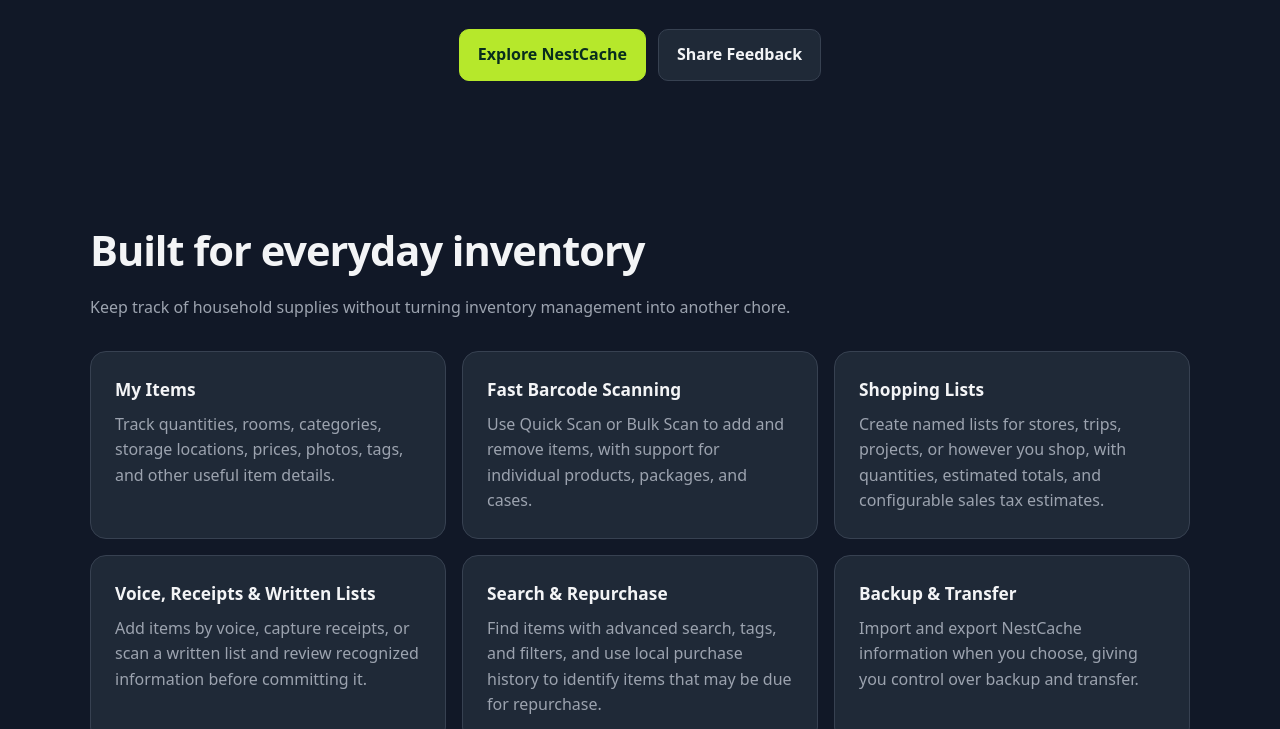
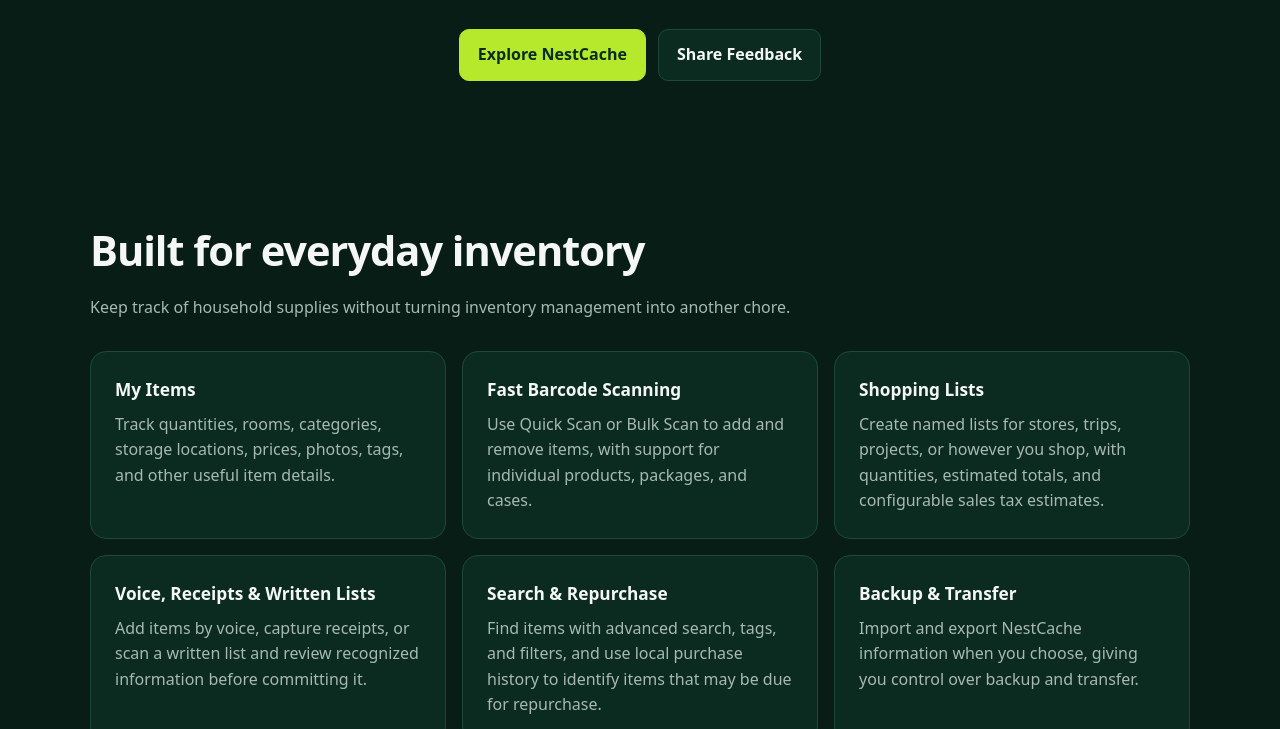
Before and after one commit to nestcache/nestcache-site, a plain HTML site: page index.html in a window 1280 px wide. Shown: the part 644-1373 px from the top of the page. Drawn offline with Linux system fonts and the dark colour scheme.

Commit message:
Use forest-green dark theme

```diff
--- a/index.html
+++ b/index.html
@@ -23,12 +23,12 @@
     }
     @media (prefers-color-scheme: dark) {
       :root {
-        --bg: #111827;
-        --card: #1f2937;
-        --card-soft: #182131;
-        --text: #f3f4f6;
-        --muted: #9ca3af;
-        --border: #374151;
+        --bg: #071d15;
+        --card: #0b2b20;
+        --card-soft: #09241b;
+        --text: #f4f7f5;
+        --muted: #a8b9b1;
+        --border: #1d4939;
         --brand-green: #04482e;
         --brand-lime: #b6e82b;
         --accent: #b6e82b;
```
